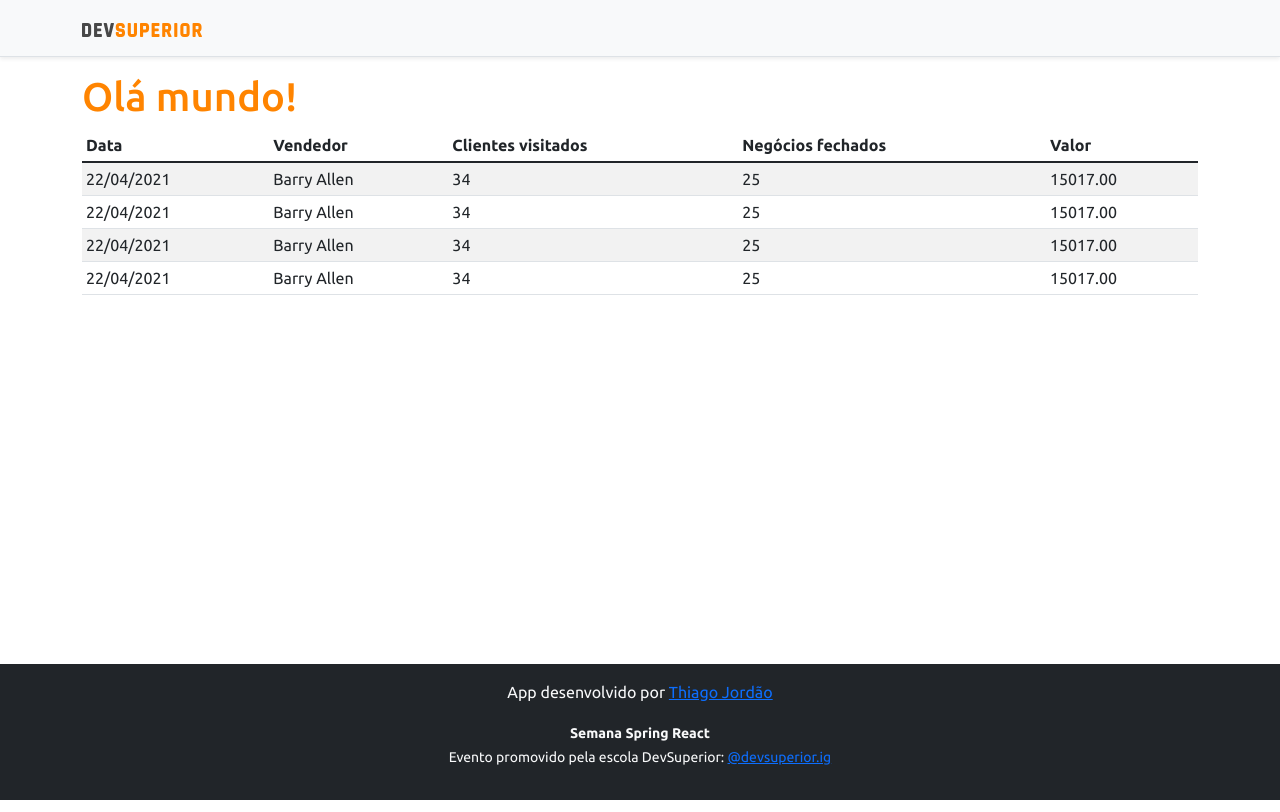
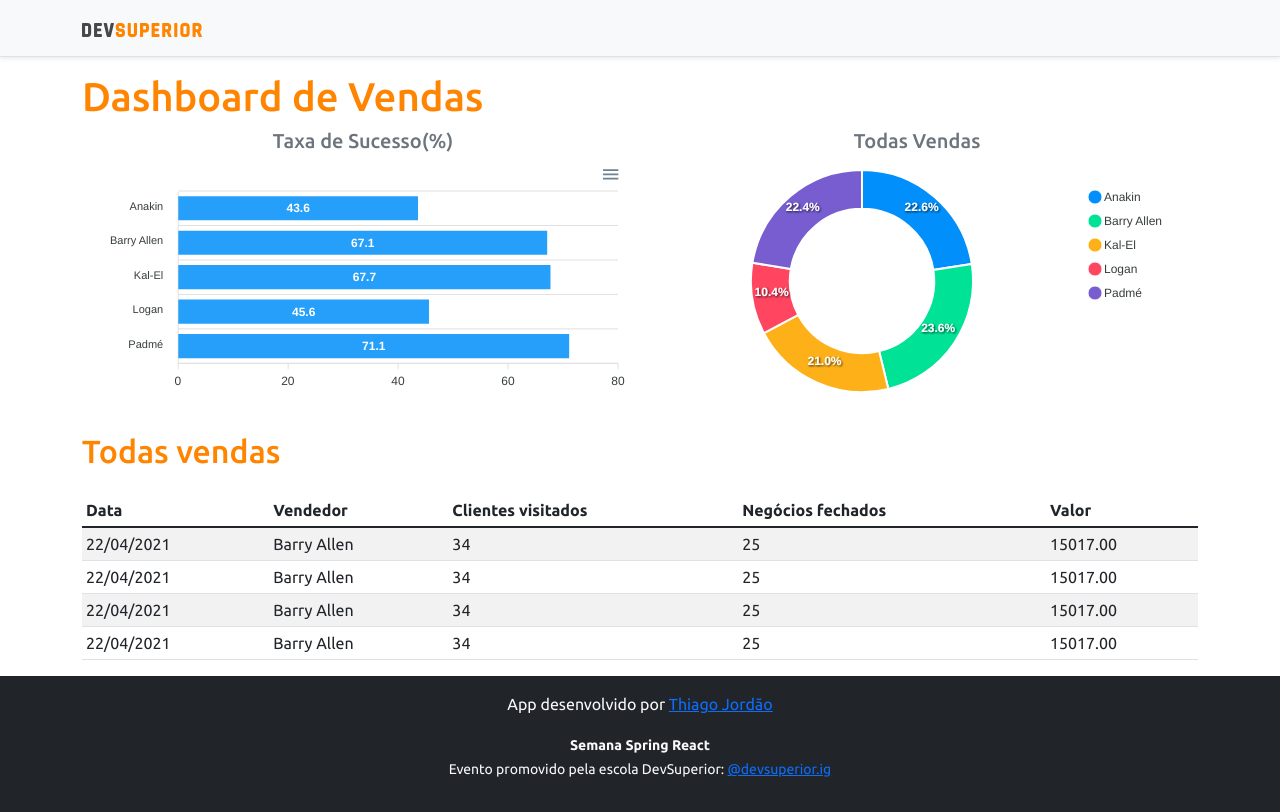
Before and after one commit to thiagojordao98/projeto-sds5, a React (Create React App) app in the folder frontend/: page / in a window 1280 px wide. Built offline with nearby package versions, Linux system fonts and the light colour scheme.

Commit message:
Static charts

```diff
--- a/frontend/package.json
+++ b/frontend/package.json
@@ -12,8 +12,10 @@
     "@types/node": "^12.0.0",
     "@types/react": "^17.0.0",
     "@types/react-dom": "^17.0.0",
+    "apexcharts": "^3.29.0",
     "bootstrap": "^5.1.3",
     "react": "^17.0.2",
+    "react-apexcharts": "^1.3.9",
     "react-dom": "^17.0.2",
     "react-scripts": "4.0.3",
     "react-transition-group": "1.x",
--- a/frontend/src/App.tsx
+++ b/frontend/src/App.tsx
@@ -1,4 +1,6 @@
+import BarChart from 'components/BarChart';
 import DataTable from 'components/DataTable';
+import DonutChart from 'components/DonutChart';
 import Footer from 'components/Footer';
 import NavBar from 'components/NavBar';
 
@@ -7,8 +9,21 @@
     <>
       <NavBar />
       <div className="container">
-        <h1 className="text-primary">Olá mundo!</h1>
+        <h1 className="text-primary">Dashboard de Vendas</h1>
 
+        <div className="row px-3">
+          <div className="col-sm-6">
+            <h5 className="text-center text-secondary">Taxa de Sucesso(%)</h5>
+            <BarChart />
+          </div>
+          <div className="col-sm-6">
+            <h5 className="text-center text-secondary">Todas Vendas</h5>
+            <DonutChart />
+          </div>
+        </div>
+        <div className="py-3">
+          <h2 className="text-primary">Todas vendas</h2>
+        </div>
         <DataTable />
       </div>
       <Footer />
--- /dev/null
+++ b/frontend/src/components/BarChart/index.tsx
@@ -0,0 +1,34 @@
+import Chart from 'react-apexcharts';
+
+const BarChart = () => {
+  const options = {
+    plotOptions: {
+      bar: {
+        horizontal: true,
+      },
+    },
+  };
+
+  const mockData = {
+    labels: {
+      categories: ['Anakin', 'Barry Allen', 'Kal-El', 'Logan', 'Padmé'],
+    },
+    series: [
+      {
+        name: '% Sucesso',
+        data: [43.6, 67.1, 67.7, 45.6, 71.1],
+      },
+    ],
+  };
+
+  return (
+    <Chart
+      options={{ ...options, xaxis: mockData.labels }}
+      series={mockData.series}
+      type="bar"
+      height="240"
+    />
+  );
+};
+
+export default BarChart;
--- /dev/null
+++ b/frontend/src/components/DonutChart/index.tsx
@@ -0,0 +1,24 @@
+import Chart from 'react-apexcharts';
+
+const DonutChart = () => {
+  const mockData = {
+    series: [477138, 499928, 444867, 220426, 473088],
+    labels: ['Anakin', 'Barry Allen', 'Kal-El', 'Logan', 'Padmé'],
+  };
+
+  const options = {
+    legend: {
+      show: true,
+    },
+  };
+  return (
+    <Chart
+      options={{ ...options, labels: mockData.labels }}
+      series={mockData.series}
+      type="donut"
+      height="240"
+    />
+  );
+};
+
+export default DonutChart;
```
Also changed, not shown: 1 other file (tests, documents, lock files or other folders).
